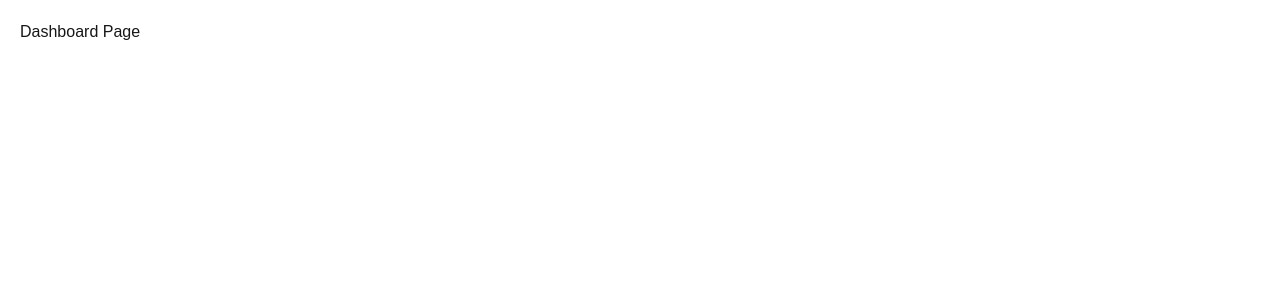
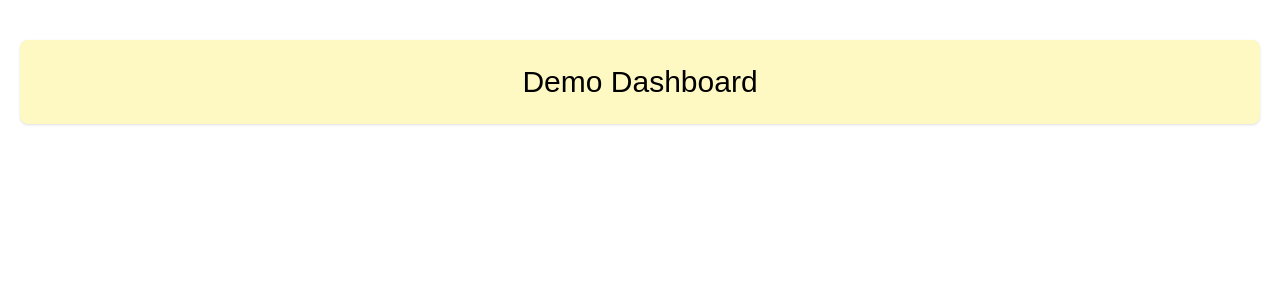
Before and after one commit to Salman-165324/bijoy2024Task, a Next.js app: page /dashboard in a window 1280 px wide. Shown: the top 300 px of the page. Built offline with nearby package versions, Linux system fonts and the light colour scheme.

Commit message:
Made the dashboard page better

```diff
--- a/app/dashboard/page.js
+++ b/app/dashboard/page.js
@@ -1,11 +1,14 @@
-import React from 'react'
+import { Card } from "@/components/ui/card";
+import React from "react";
 
 const page = () => {
   return (
-    <div className='m-5'>
-        Dashboard Page
+    <div className="mt-10">
+      <div class="overflow-hidden rounded-lg bg-yellow-100 shadow w-auto mx-5">
+        <div class="px-4 py-5 sm:p-6 text-3xl text-black text-center"> Demo Dashboard</div>
+      </div>
     </div>
-  )
-}
+  );
+};
 
 export default page;
--- a/tsconfig.json
+++ b/tsconfig.json
@@ -21,6 +21,6 @@
       "@/*": ["./*"]
     }
   },
-  "include": ["next-env.d.ts", "**/*.ts", "**/*.tsx", ".next/types/**/*.ts", "lib/actions/authentication.js", "app/api/auth/[...nextauth]/route.js", "app/page.js", "components/LoginForm.jsx"],
+  "include": ["next-env.d.ts", "**/*.ts", "**/*.tsx", ".next/types/**/*.ts", "lib/actions/authentication.ts", "app/api/auth/[...nextauth]/route.js", "app/page.js", "components/LoginForm.jsx"],
   "exclude": ["node_modules"]
 }
```
